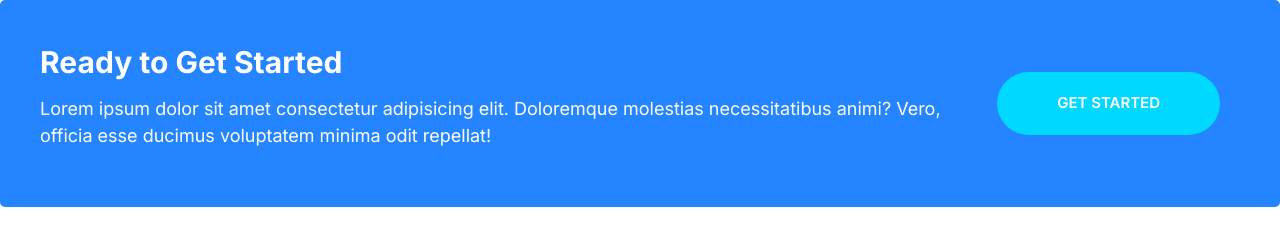
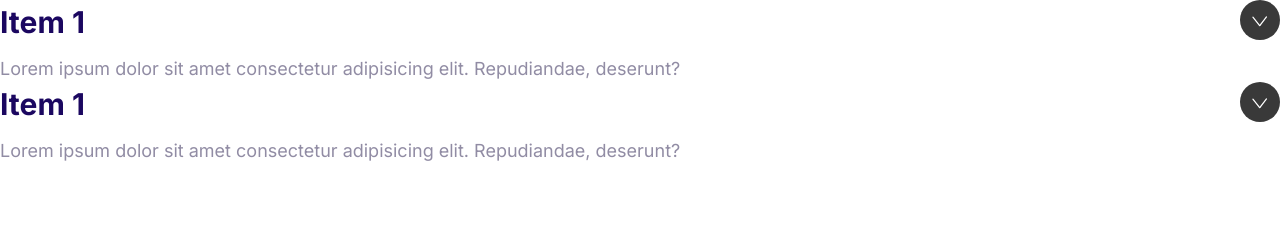
Before and after one commit to tylerthomashusemann/Fictional-Cloud-Hosting-Website-Called-Moshify.-, a plain HTML site: page index.html in a window 1280 px wide. Drawn offline with Linux system fonts and the light colour scheme.

Commit message:
Collapsibles

```diff
--- a/css/styles.css
+++ b/css/styles.css
@@ -538,3 +538,35 @@ a {
     margin: 0 2rem;
   }
 }
+
+/* Collapsibles */
+.collapsible__header {
+  display: flex;
+  justify-content: space-between;
+}
+
+.collapsible__heading {
+  margin-top: 0;
+  font-size: 3rem;
+}
+
+.collapsible__chevron {
+  transform: rotate(-90deg);
+  transition: transform 0.3s;
+}
+
+.collapsible__content {
+  max-height: 0;
+  overflow: hidden;
+  opacity: 0;
+  transition: all 0.3s;
+}
+
+.collapsible--expanded .collapsible__chevron {
+  transform: rotate(0);
+}
+
+.collapsible--expanded .collapsible__content {
+  max-height: 100vh;
+  opacity: 1;
+}
--- a/index.html
+++ b/index.html
@@ -15,18 +15,32 @@
     <link rel="stylesheet" href="css/styles.css" />
   </head>
   <body>
-    <div class="callout callout--primary">
-      <div class="grid grid--cols-2">
-        <div class="callout__content">
-          <h2 class="callout__heading">Ready to Get Started</h2>
-          <p>
-            Lorem ipsum dolor sit amet consectetur adipisicing elit. Doloremque
-            molestias necessitatibus animi? Vero, officia esse ducimus
-            voluptatem minima odit repellat!
-          </p>
-        </div>
-        <a href="#" class="btn btn--secondary btn--stretched">Get Started</a>
+    <div class="collapsible collapsible--expanded">
+      <header class="collapsible__header">
+        <h2 class="collapsible__heading">Item 1</h2>
+          <svg class="icon icon--secondary collapsible__chevron">
+            <svg id="Layer_1" data-name="Layer 1" xmlns="http://www.w3.org/2000/svg" viewBox="0 0 51 51"><defs><style>.cls-1{fill:#393939;}.cls-2{fill:#fff;}</style></defs><circle class="cls-1" cx="25.5" cy="25.5" r="25.5"/><rect class="cls-2" x="24.4" y="27.9" width="1.6" height="15.24" rx="0.8" transform="matrix(0.78, -0.63, 0.63, 0.78, -21.26, 15.39)"/><rect class="cls-2" x="33.3" y="27.9" width="1.6" height="15.24" rx="0.8" transform="translate(24 -21.9) rotate(37.3)"/></svg>
+          </svg>
+        </span>
+      </header>
+      <div class="collapsible__content">
+        Lorem ipsum dolor sit amet consectetur adipisicing elit. Repudiandae,
+        deserunt?
       </div>
     </div>
+    <div class="collapsible collapsible--expanded">
+      <header class="collapsible__header">
+        <h2 class="collapsible__heading">Item 1</h2>
+          <svg class="icon icon--secondary collapsible__chevron">
+            <svg id="Layer_1" data-name="Layer 1" xmlns="http://www.w3.org/2000/svg" viewBox="0 0 51 51"><defs><style>.cls-1{fill:#393939;}.cls-2{fill:#fff;}</style></defs><circle class="cls-1" cx="25.5" cy="25.5" r="25.5"/><rect class="cls-2" x="24.4" y="27.9" width="1.6" height="15.24" rx="0.8" transform="matrix(0.78, -0.63, 0.63, 0.78, -21.26, 15.39)"/><rect class="cls-2" x="33.3" y="27.9" width="1.6" height="15.24" rx="0.8" transform="translate(24 -21.9) rotate(37.3)"/></svg>
+          </svg>
+        </span>
+      </header>
+      <div class="collapsible__content">
+        Lorem ipsum dolor sit amet consectetur adipisicing elit. Repudiandae,
+        deserunt?
+      </div>
+    </div>
+    <script src="main.js"></script>
   </body>
 </html>
--- /dev/null
+++ b/main.js
@@ -0,0 +1,6 @@
+const collapsibles = document.querySelectorAll(".collapsible");
+collapsibles.forEach((item) =>
+  item.addEventListener("click", function () {
+    this.classList.toggle("collapsible--expanded");
+  })
+);
```
Also changed, not shown: components/collapsibles.html (added, +26 -0 lines), images/chevron.svg (added).
